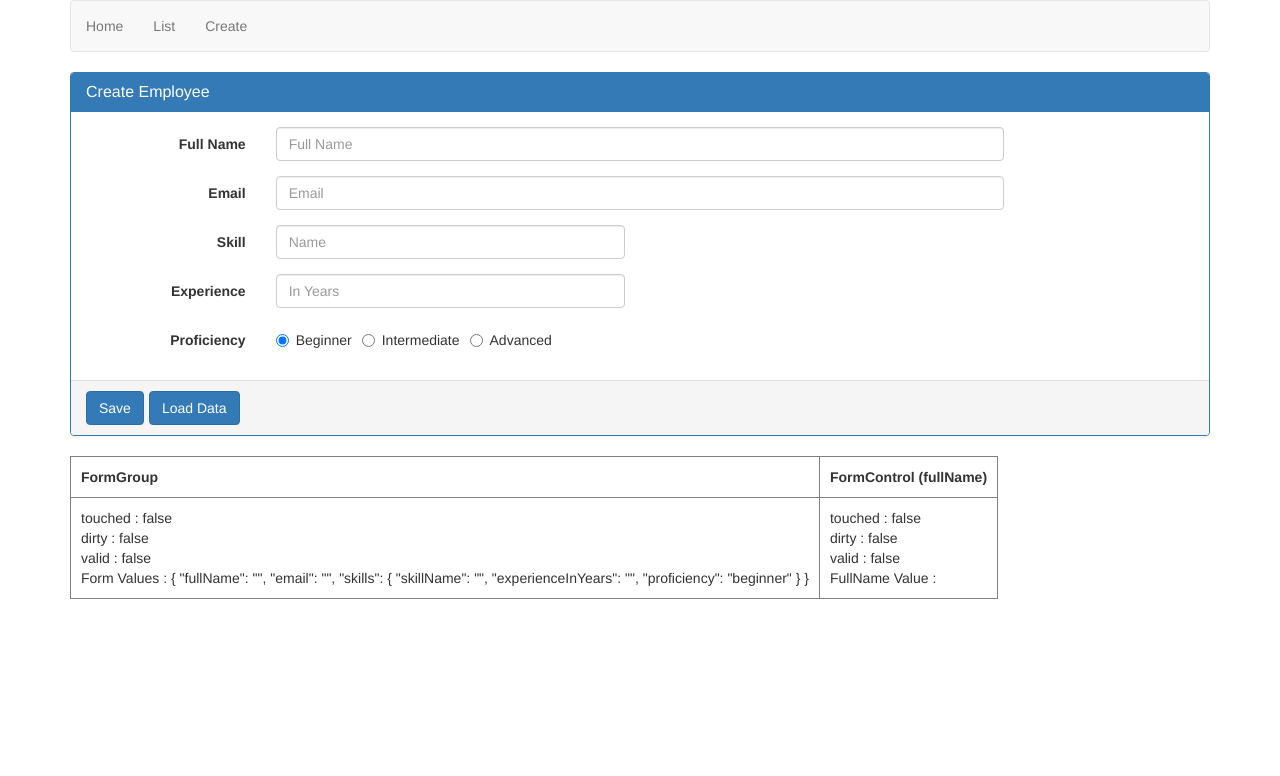
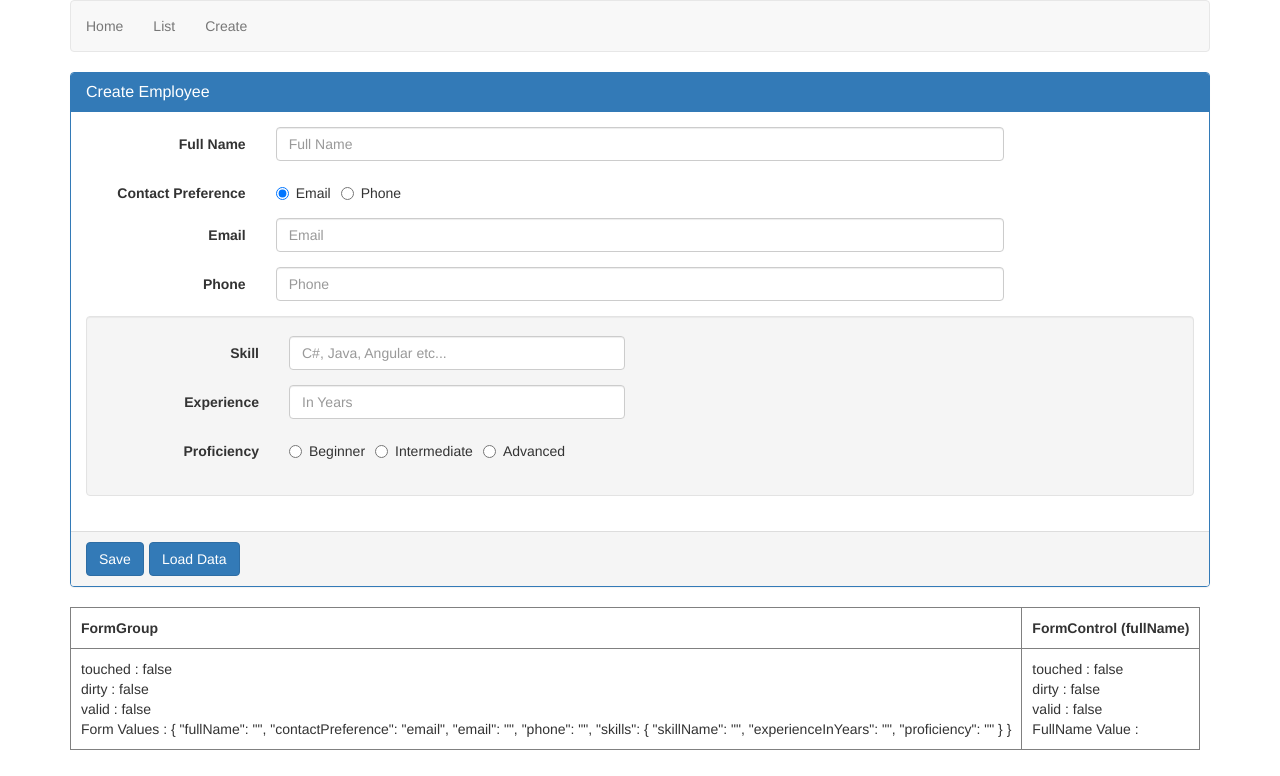
Before and after one commit to SivaGK/angular-learning-by-sivagk, an Angular app: page /create in a window 1280 px wide. Shown: the top 776 px of the page. Built offline with nearby package versions, Linux system fonts and the light colour scheme.

Commit message:
Validation Message From Component

```diff
--- a/src/app/employee/create-employee/create-employee.component.html
+++ b/src/app/employee/create-employee/create-employee.component.html
@@ -25,6 +25,20 @@
         </div>
       </div>
 
+<div class="form-group">
+  <label class="col-md-2 control-label">Contact Preference</label>
+  <div class="col-md-8">
+    <label class="radio-inline">
+      <input type="radio" value="email" formControlName="contactPreference"
+              (click)="onContactPrefernceChange('email')">Email
+    </label>
+    <label class="radio-inline">
+      <input type="radio" value="phone" formControlName="contactPreference"
+              (click)="onContactPrefernceChange('phone')">Phone
+    </label>
+  </div>
+</div>
+
 <div class="form-group" [ngClass]="{'has-error': formErrors.email}" >
   <label class="col-sm-2 control-label" for="email">Email</label>
   <div class="col-sm-8">
@@ -35,6 +49,20 @@
     </span>
   </div>
 </div>
+
+<div class="form-group" [ngClass]="{'has-error': formErrors.phone}">
+  <label class="col-sm-2 control-label" for="email">Phone</label>
+  <div class="col-sm-8">
+    <input id="phone" type="text" class="form-control" placeholder="Phone"
+            formControlName="phone" (blur)="logValidationErrors()">
+    <span class="help-block" *ngIf="formErrors.phone">
+      {{formErrors.phone}}
+    </span>
+  </div>
+</div>
+
+
+<div class="well">
   <div formGroupName="skills">
 
     <div class="form-group" [ngClass]="{'has-error': formErrors.skillName}">
@@ -42,14 +70,14 @@
         Skill
       </label>
       <div class="col-sm-4">
-      <input type="text" class="form-control" id="skillName"
-          placeholder="Name" formControlName="skillName" (blur)="logValidationErrors()" >
+        <input type="text" class="form-control" id="skillName" formControlName="skillName"
+               (blur)="logValidationErrors()" placeholder="C#, Java, Angular etc...">
         <span class="help-block" *ngIf="formErrors.skillName">
           {{formErrors.skillName}}
         </span>
       </div>
+    </div>
 
-  </div>
     <div class="form-group" [ngClass]="{'has-error': formErrors.experienceInYears}">
       <label class="col-sm-2 control-label" for="experienceInYears">
         Experience
@@ -82,6 +110,7 @@
         <span class="help-block" *ngIf="formErrors.experienceInYears">
           {{formErrors.proficiency}}
         </span>
+      </div>
     </div>
   </div>
 
--- a/src/app/employee/create-employee/create-employee.component.ts
+++ b/src/app/employee/create-employee/create-employee.component.ts
@@ -13,11 +13,13 @@
   ngOnInit() {
     this.employeeForm = this.fb.group({
       fullName: ['', [Validators.required, Validators.minLength(2), Validators.maxLength(10)]],
-      email: ['', [Validators.required]],
+      contactPreference: ['email'],
+      email: ['', Validators.required],
+      phone: [''],
       skills: this.fb.group({
         skillName: ['', [Validators.required]],
         experienceInYears: ['', [Validators.required]],
-        proficiency: ['beginner', [Validators.required]]
+        proficiency: ['', Validators.required]
       })
     });
 
@@ -25,7 +27,7 @@
     //this.employeeForm.get('fullName').valueChanges.subscribe(v => { console.log(v); })
 
     // Subscribe to valueChange observable for Form
-    //this.employeeForm.valueChanges.subscribe(f => { console.log(JSON.stringify(f)); });
+    this.employeeForm.valueChanges.subscribe(f => { this.logValidationErrors(this.employeeForm) });
 
     // Using Forma Group/Control using new key work.
     // this.employeeForm = new FormGroup({
@@ -55,7 +57,7 @@
       //   proficiency: 'beginner'
       // }
     });
-    this.logValidationErrors(this.employeeForm);
+    //this.logValidationErrors(this.employeeForm);
     console.log(this.formErrors);
   }
   logValidationErrors(group: FormGroup = this.employeeForm): void {
@@ -72,7 +74,7 @@
       } else {
         // Clear the existing validation errors
         this.formErrors[key] = '';
-        if (abstractControl && !abstractControl.valid) {
+        if (abstractControl && !abstractControl.valid && (abstractControl.touched || abstractControl.dirty)) {
           // Get all the validation messages of the form control
           // that has failed the validation
           const messages = this.validationMessages[key];
@@ -81,6 +83,7 @@
           // formErrors object. The UI will bind to this object to
           // display the validation errors
           for (const errorKey in abstractControl.errors) {
+            debugger;
             if (errorKey) {
               this.formErrors[key] += messages[errorKey] + ' ';
             }
@@ -96,6 +99,7 @@
   formErrors = {
     'fullName': '',
     'email': '',
+    'phone': '',
     'skillName': '',
     'experienceInYears': '',
     'proficiency': ''
@@ -110,6 +114,9 @@
     'email': {
       'required': 'Email is required.'
     },
+    'phone': {
+      'required': 'Phone is required.'
+    },
     'skillName': {
       'required': 'Skill Name is required.',
     },
@@ -117,7 +124,17 @@
       'required': 'Experience is required.',
     },
     'proficiency': {
-      'required': 'Proficiency is required.',
+      'required': 'proficiency is required.',
     },
   };
+
+  onContactPrefernceChange(selectedValue: string) {
+  const phoneFormControl = this.employeeForm.get('phone');
+  if (selectedValue === 'phone') {
+    phoneFormControl.setValidators(Validators.required);
+  } else {
+    phoneFormControl.clearValidators();
+  }
+  phoneFormControl.updateValueAndValidity();
 }
+}
```
Lines whose indentation alone changed are shown as unchanged.
